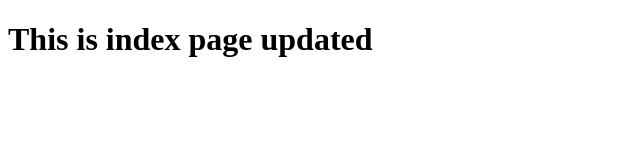
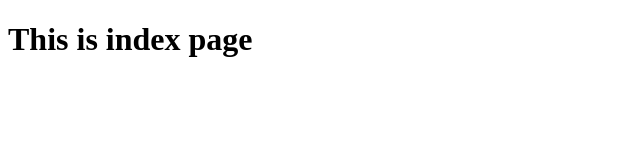
Before and after one commit to rohitw750/deployment-devops, a plain HTML site: page index.html in a window 1280 px wide. Shown: the whole page, without its empty margins (0-640 px from the left). Drawn offline with Linux system fonts and the light colour scheme.

Commit message:
third commit

```diff
--- a/index.html
+++ b/index.html
@@ -6,6 +6,6 @@
     <title>Document</title>
 </head>
 <body>
-    <h1>This is index page updated</h1>
+    <h1>This is index page</h1>
 </body>
 </html>
```
